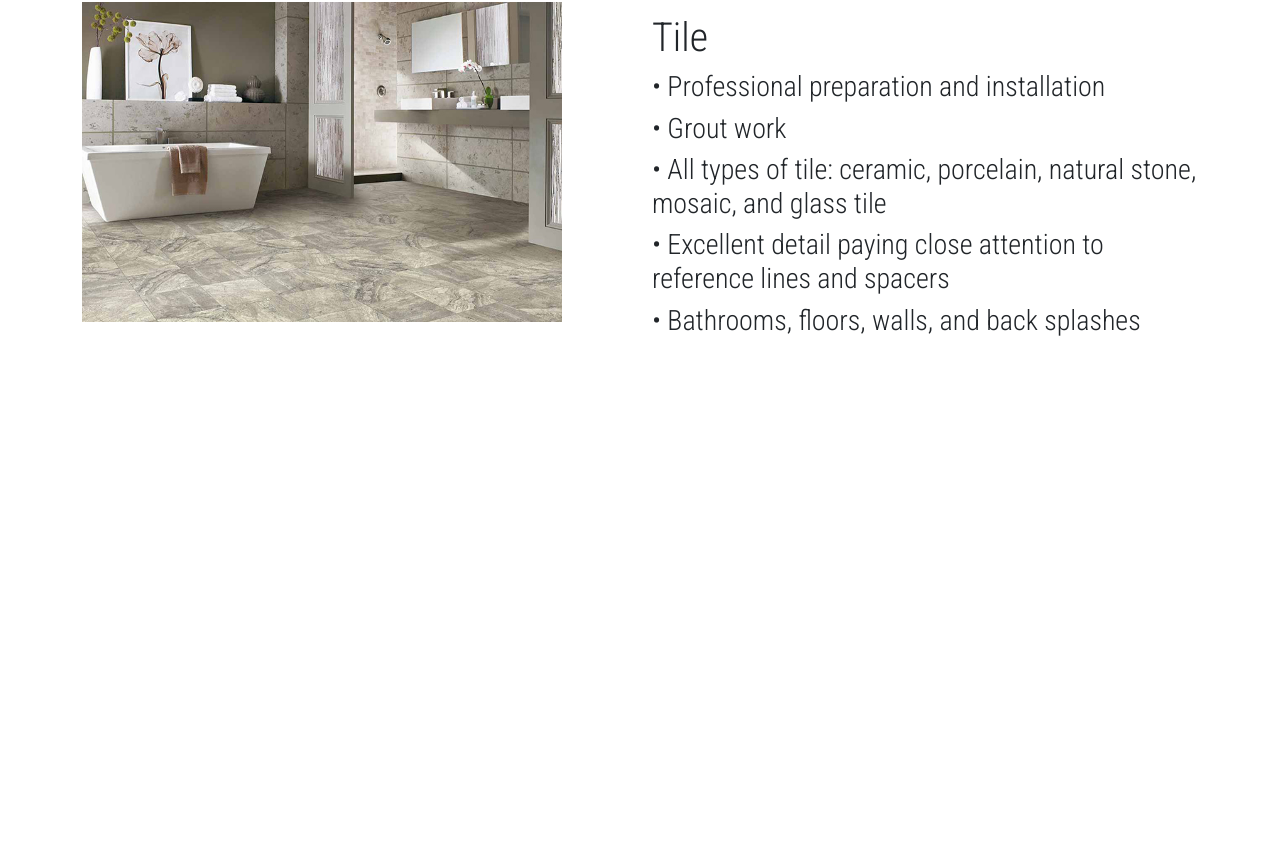
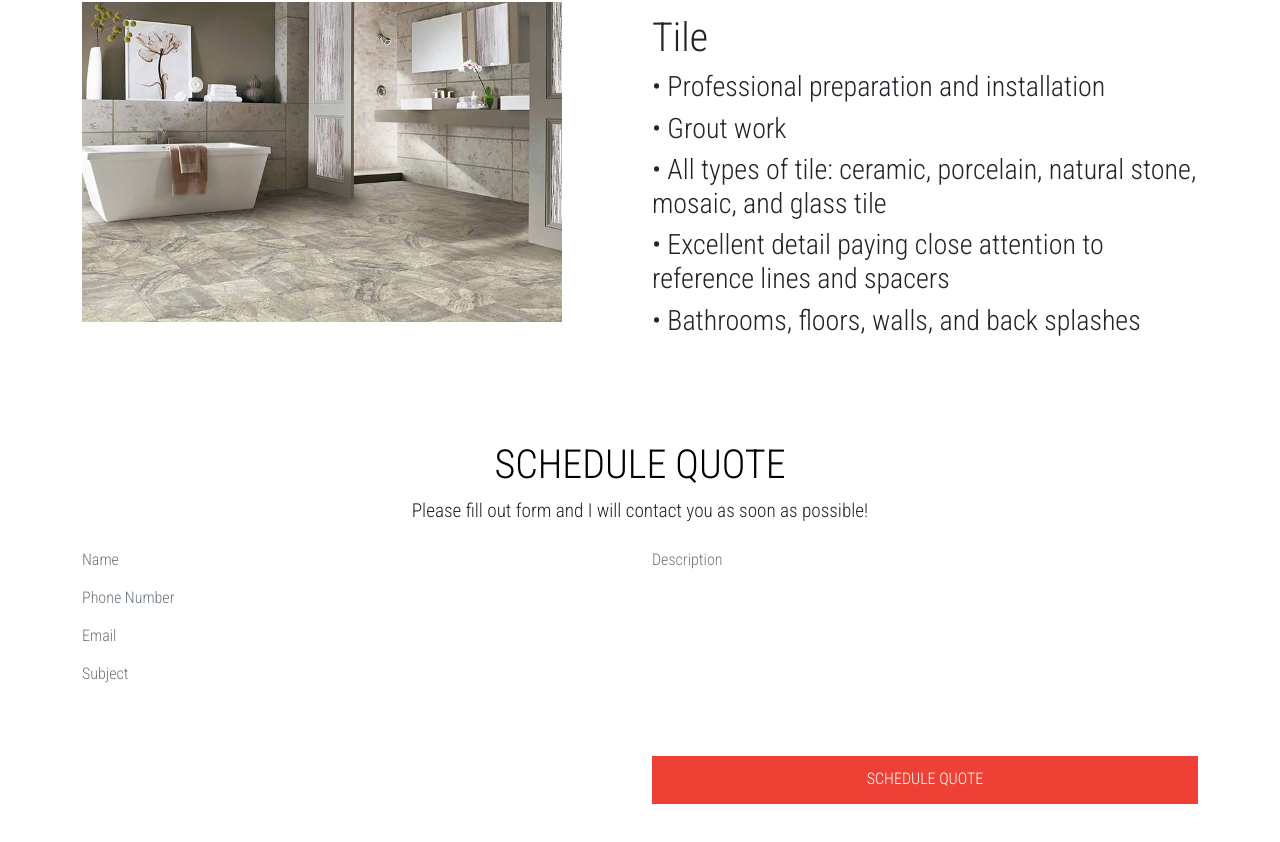
Before and after one commit to KevinFunez5/ever, a React (Create React App) app: page / in a window 1280 px wide. Shown: the part 1872-2714 px from the top of the page. Before the commit the page ends 2265 px from the top, so only its background shows below. Built offline with nearby package versions, Linux system fonts and the light colour scheme.

Commit message:
add email service

```diff
--- a/package.json
+++ b/package.json
@@ -7,10 +7,11 @@
     "@testing-library/react": "^12.1.2",
     "@testing-library/user-event": "^13.5.0",
     "bootstrap": "^5.1.3",
-    "font-awe some": "^4.7.0",
+    "emailjs-com": "^3.2.0",
     "react": "^17.0.2",
     "react-dom": "^17.0.2",
     "react-scripts": "5.0.0",
+    "react-typed": "^1.2.0",
     "web-vitals": "^2.1.2"
   },
   "scripts": {
--- a/src/App.css
+++ b/src/App.css
@@ -146,3 +146,45 @@ nav ul li {
 .laminate-h1{
   margin-top: 0.5em;
 }
+
+/************************ Contact *********************************/
+.contacts{
+  /* background: #666666; */
+  padding: 3rem;
+}
+
+.contacts h1{
+  text-transform: uppercase;
+  color: black;
+}
+
+.contacts p{
+  font-size: 1.2rem;
+}
+
+.contacts input, .contacts textarea {
+  width: 100%;
+  box-sizing: border-box;
+  background: none;
+  resize: none;
+  border: 0;
+  border-bottom: 0.125rem solid var(--primary-dark);
+  border-radius: 0;
+  color: black;
+  outline: black;
+  box-shadow: none;
+  padding-left: 0 !important;
+}
+
+.contacts input:focus, .contacts textarea:focus{
+  background: transparent;
+}
+
+.contacts textarea{
+  height: 12.4rem;
+}
+.contact-btn {
+  background: #ef4035 !important;
+  margin: 1rem 0 0 0;
+  width:100%;
+}
--- a/src/App.js
+++ b/src/App.js
@@ -3,6 +3,7 @@ import "bootstrap/dist/css/bootstrap.min.css";
 import Navbar from "./components/Navbar";
 import Header from "./components/Header";
 import Services from "./components/Services";
+import Schedule from "./components/Schedule";
 
 function App() {
   return (
@@ -10,6 +11,7 @@ function App() {
     <Navbar />
     <Header />
     <Services />
+    <Schedule />
     </>
     );
 }
--- a/src/components/Header.js
+++ b/src/components/Header.js
@@ -8,15 +8,14 @@ const Header = () => {
       <div className="main-info">
         <canvas></canvas>
         <h1>Since Forever Floors</h1>
-        <h3>Wilmington NC</h3>
         <Typed
           className="typed-text"
-          strings={["Laminate", "Hardwood", "Carpet", "Tile"]}
+          strings={["Hardwood", "Laminate", "Carpet", "Tile"]}
           typeSpeed={40}
           backSpeed={60}
           loop
         />
-        <a href="#" className="btn-main-offer">Schedule Quote</a>
+        <a href="#" className="btn-main-offer">contact me</a>
       </div>
     </div>
   )
--- /dev/null
+++ b/src/components/Schedule.js
@@ -0,0 +1,48 @@
+import React, { useRef } from 'react';
+import emailjs from "emailjs-com";
+
+const Schedule = () => {
+  const form = useRef();
+
+  const sendEmail = (e) => {
+    e.preventDefault();
+
+    emailjs.sendForm('service_2imx7qo', 'template_74amvwi', form.current, 'user_wTQhiYWS7WNtkHej9syNR')
+      .then((result) => {
+          console.log(result.text);
+      }, (error) => {
+          console.log(error.text);
+      });
+  };
+  return (
+    <form ref={form} onSubmit={sendEmail}>
+    <div className="contacts">
+      <div className="text-center">
+        <h1>Schedule Quote</h1>
+        <p>Please fill out form and I will contact you as soon as possible!</p>
+      </div>
+      <div className="container">
+        <div className="row">
+          <div className="col-md-6 col-xs-12">
+            {/* name input */}
+            <input type="text" id="name" className="form-control" placeholder="Name" name="name" />
+            {/* phone input */}
+            <input type="text" id="phone" className="form-control" placeholder="Phone Number" name="phone" />
+            {/* email input */}
+            <input type="email" id="email" className="form-control" placeholder="Email" name="email" />
+            {/* subject input */}
+            <input type="text" id="subject" className="form-control" placeholder="Subject" name="subject" />
+          </div>
+          <div className="col-md-6 col-xs-12">
+            {/* Description input */}
+            <textarea type="text" id="description" className="form-control" placeholder="Description" name="description"></textarea>
+              <button className="btn-main-offer contact-btn" type="submit">Schedule Quote</button>
+          </div>
+        </div>
+      </div>
+    </div>
+    </form>
+  );
+};
+
+export default Schedule;
```
Also changed, not shown: 1 other file (tests, documents, lock files or other folders).
